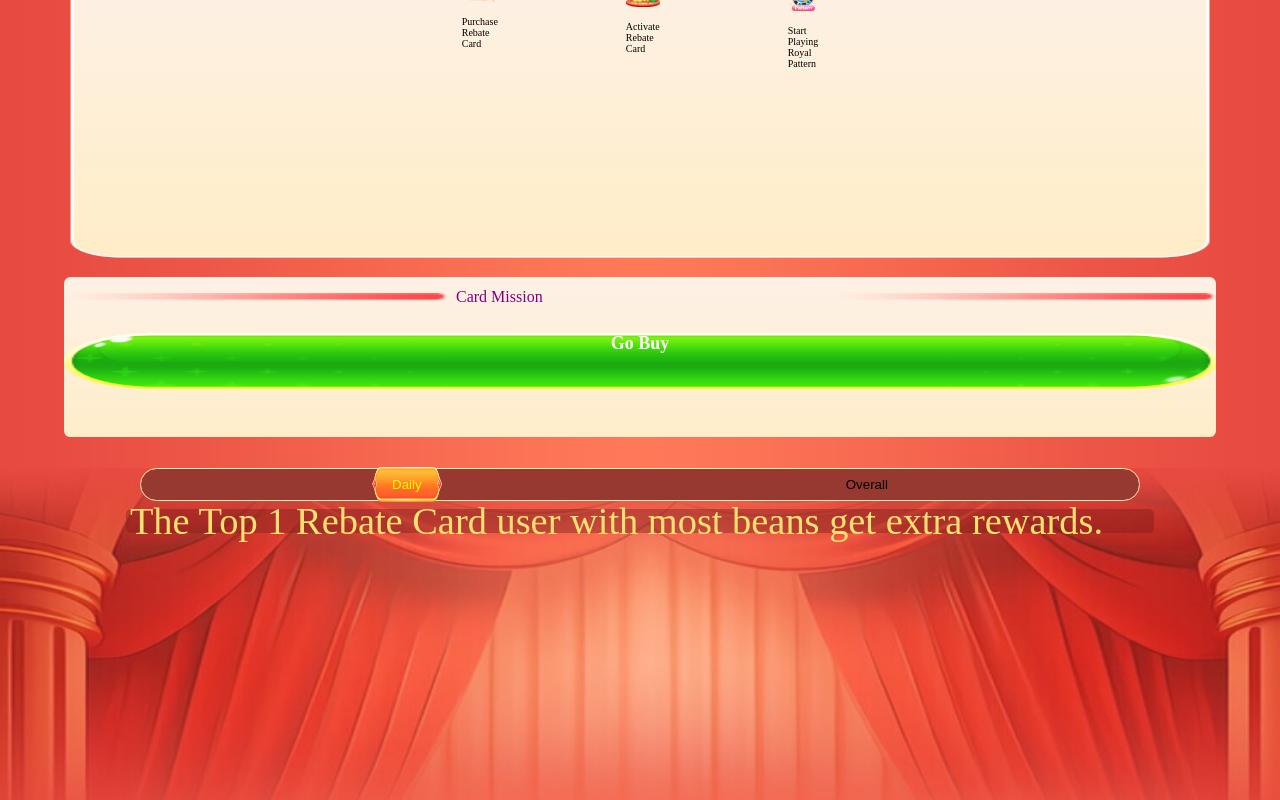
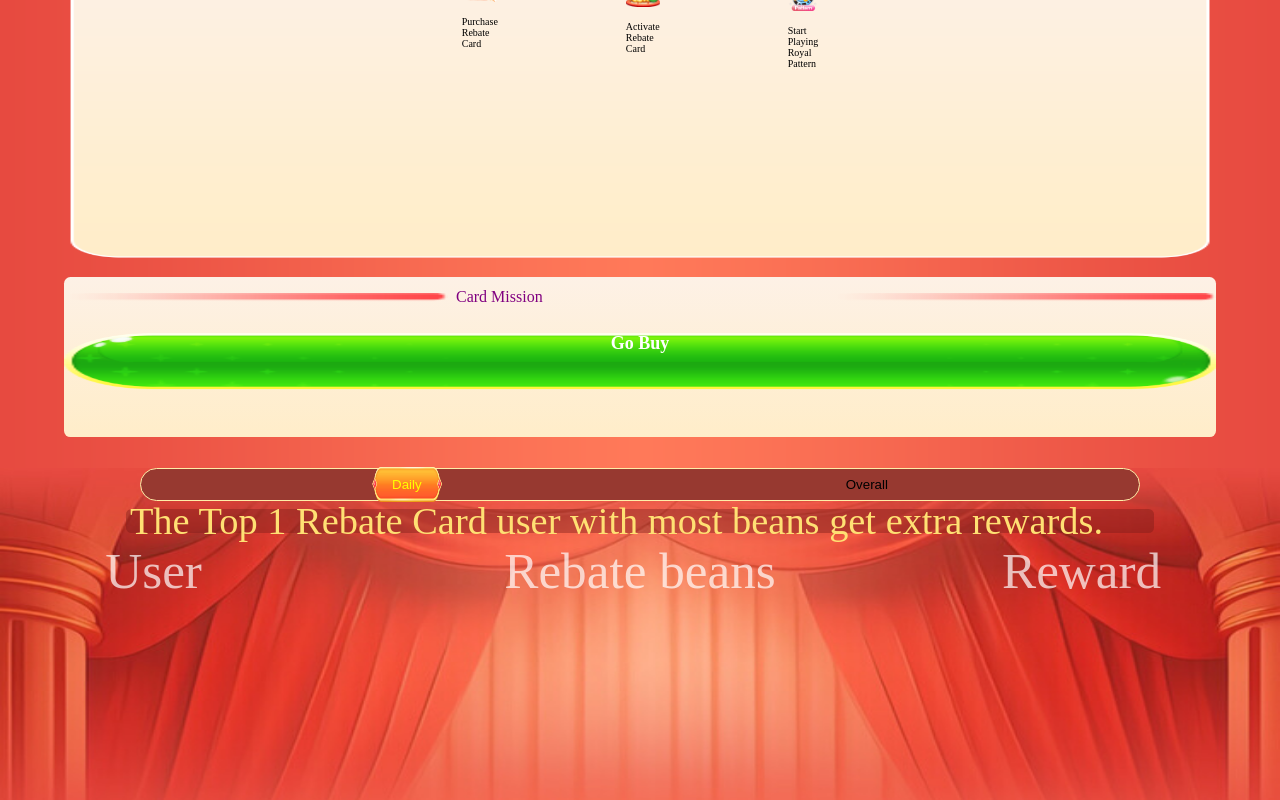
Before and after one commit to khankadir193/doubleVictoryDelight2k24, a Vue app: page / in a window 1280 px wide. Shown: the part 360-1160 px from the top of the page. Built offline with nearby package versions, Linux system fonts and the light colour scheme.

Commit message:
user column reward has been fixed

```diff
--- a/src/components/DailyComp.vue
+++ b/src/components/DailyComp.vue
@@ -1,6 +1,13 @@
 <template>
-    <div class="leaderboard-des">
-        <p>The Top 1 Rebate Card user with most beans get extra rewards.</p>
+    <div>
+        <div class="leaderboard-des">
+            <p>The Top 1 Rebate Card user with most beans get extra rewards.</p>
+        </div>
+        <div class="userColumn">
+            <div>User</div>
+            <div>Rebate beans</div>
+            <div>Reward</div>
+        </div>
     </div>
 </template>
 
@@ -13,7 +20,6 @@ export default {
 
 <style lang="less" scoped>
 .leaderboard-des {
-
     width: 80%;
     margin: 0 auto 0;
     border-radius: .34667rem;
@@ -32,4 +38,15 @@ export default {
         color: #ffe073;
     }
 }
+.userColumn{
+    display: grid;
+    grid-template-columns: 24% 52% 17%;
+    text-align: center;
+    // padding: 2vw 0;
+    font-size: 4vw;
+    font-family: Roboto-Regular;
+    font-weight: 400;
+    color: hsla(0, 0%, 100%, .7019607843137254);
+    margin-top: -2rem;
+}
 </style>
```
